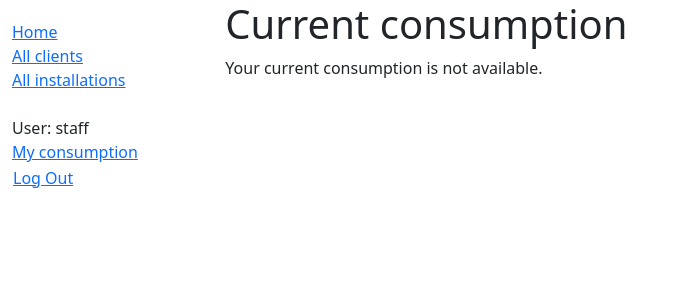
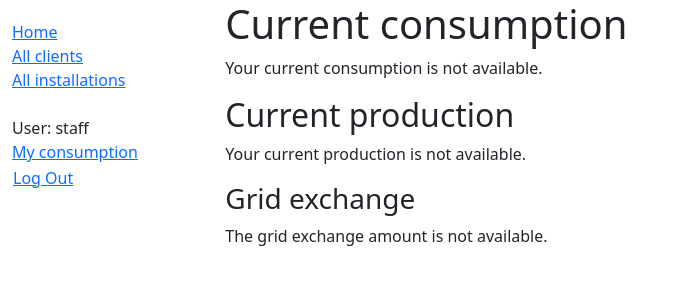
Before and after one commit to Ohmtimize/WebOhm, a Django app: page /ohmtimize/myconsumption/ in a window 1280 px wide. Shown: the top 300 px of the page, without its empty margins (0-676 px from the left). Run offline with Django 4.2, Linux system fonts and the light colour scheme; a user stored in the database is signed in; data comes from the database, SQL or seed files in the repository; both versions use the stored data as it was after the commit.

Commit message:
listing the production and grid exchange together with the production in a dedicated page

```diff
--- a/ohm/ohmtimize/templates/ohmtimize/consumption_list.html
+++ b/ohm/ohmtimize/templates/ohmtimize/consumption_list.html
@@ -16,4 +16,31 @@
     {% else %}
       <p>Your current consumption is not available.</p>
     {% endif %}
+
+    <h2>Current production</h2>
+    {%if production_list %}
+    <ul>
+      {% for prod in production_list %}
+      <li>
+        <a href="{{ prod.get_absolute_url }}">{{ prod.production }} kW</a>, on ({{prod.dateTime}})
+      </li>
+      {% endfor %}
+    </ul>
+    {% else %}
+    <p>Your current production is not available.</p>
+    {% endif %}
+
+    <h3>Grid exchange</h3>
+    {%if grid_exchange_list %}
+    <ul>
+      {% for gridex in grid_exchange_list %}
+      <li>
+        <a href="{{ gridex.get_absolute_url }}">{{ gridex.gridExchange }} kW</a>, on ({{gridex.dateTime}})
+      </li>
+      {% endfor %}
+    </ul>
+    {% else %}
+    <p>The grid exchange amount is not available.</p>
+    {% endif %}
+
 {% endblock %}
--- a/ohm/ohmtimize/views.py
+++ b/ohm/ohmtimize/views.py
@@ -51,3 +51,9 @@
 
     def get_queryset(self):
         return Consumption.objects.filter(user=self.request.user)
+
+    def get_context_data(self, **kwargs):
+        context = super().get_context_data(**kwargs)
+        context['production_list'] = Production.objects.filter(user=self.request.user)
+        context['grid_exchange_list'] = GridExchange.objects.filter(user=self.request.user)
+        return context
```
Also changed, not shown: ohm/db.sqlite3.
